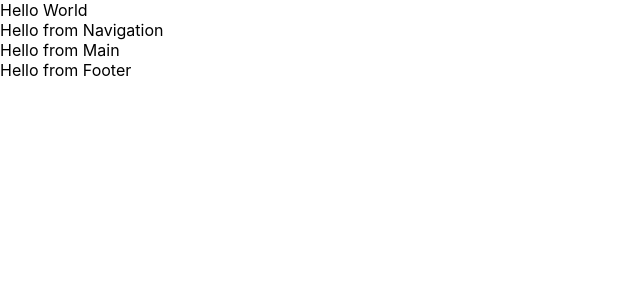
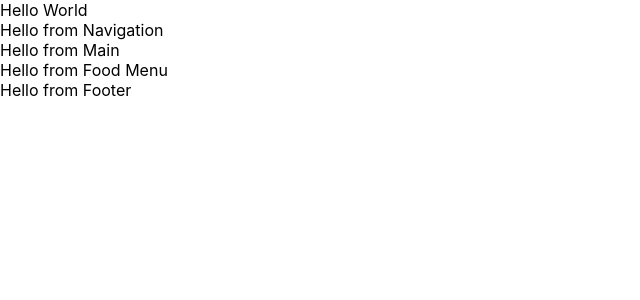
Before and after one commit to fcondori1/bakery-elaine, a React (Create React App) app: page / in a window 1280 px wide. Shown: the top 300 px of the page, without its empty margins (0-640 px from the left). Built offline with nearby package versions, Linux system fonts and the light colour scheme.

Commit message:
connect food to app

```diff
--- a/src/App.js
+++ b/src/App.js
@@ -3,6 +3,7 @@ import './App.css';
 import Main from './components/Main/Main';
 import Navigation from './components/Navigation/Navigation';
 import Footer from './components/Footer/Footer';
+import Food from './components/Food Menu/Food';
 
 function App() {
   return (
@@ -10,6 +11,7 @@ function App() {
       Hello World
       <Navigation />
       <Main />
+      <Food />
       <Footer />
     </div>
   );
```
